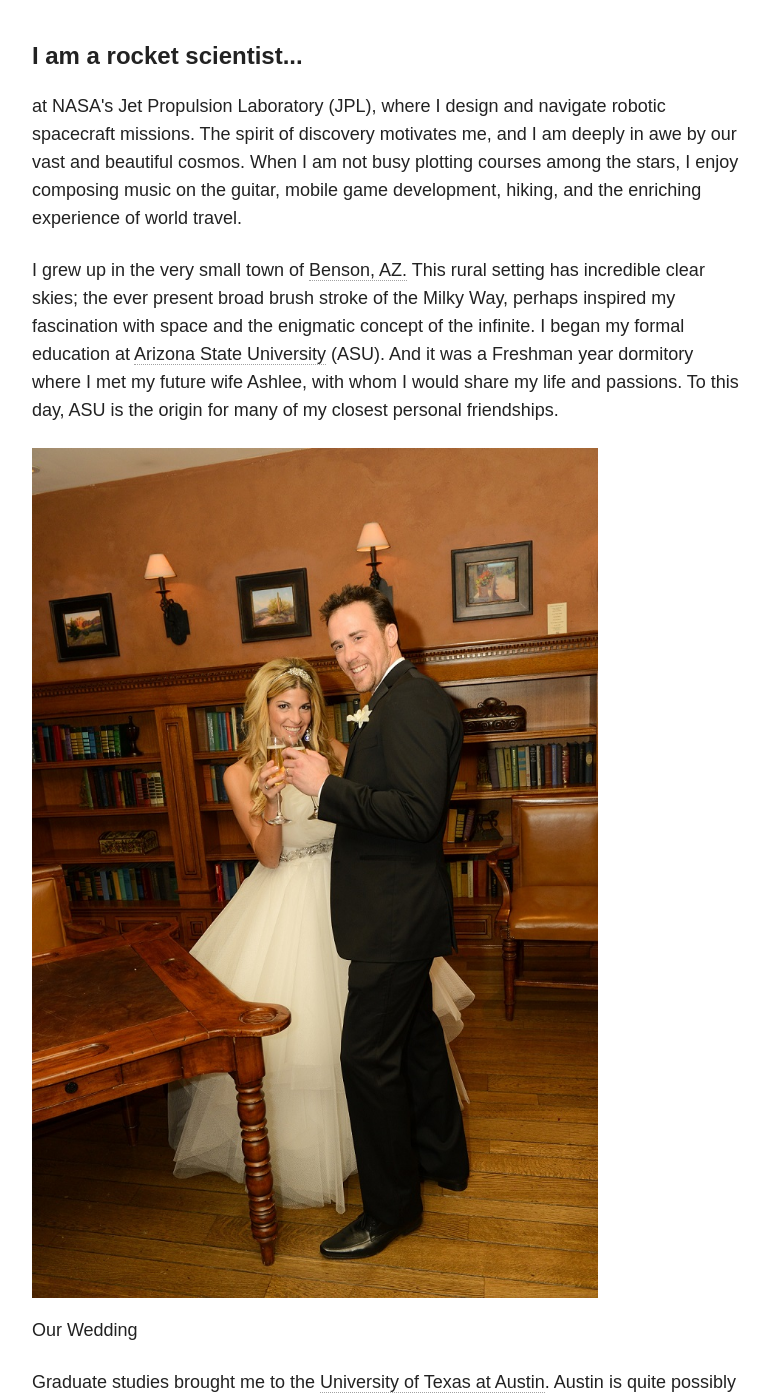
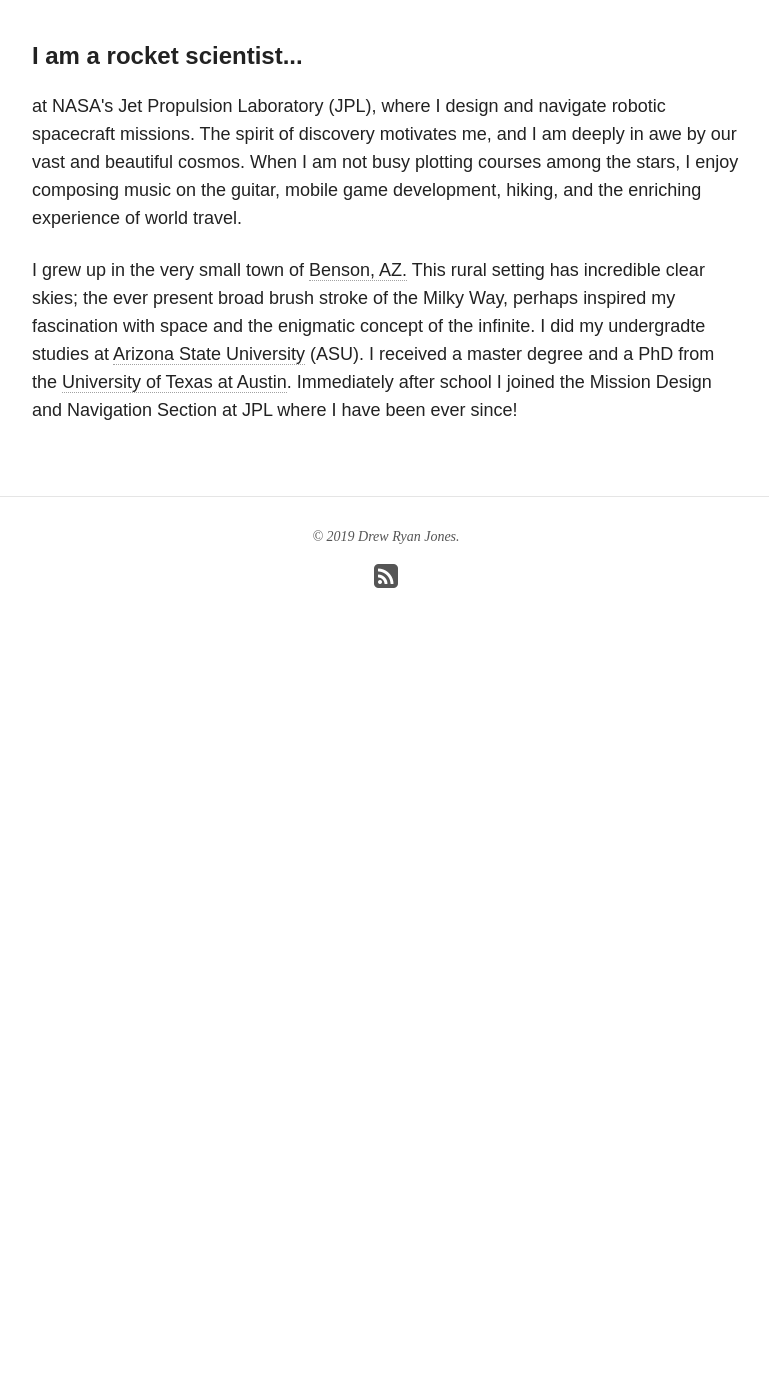
Before and after one commit to drewryanjones/drewryanjones.github.io, a Jekyll site: the page built from about/index.md, in a window 1280 px wide and 1400 px high, scrolled down 559 px. Shown: the whole window, without its empty margins (254-1023 px from the left). Built offline with Jekyll 4.4.1, drawn with Linux system fonts in a browser that asks for light colours; nearby versions of some CDN libraries; after the commit the page ends 1247 px from its top, so only the background shows below that; some of the changed text lies outside the part shown.

Commit message:
Update about me

```diff
--- a/about/index.md
+++ b/about/index.md
@@ -19,38 +19,11 @@ I grew up in the very small town of
 This rural setting has incredible clear skies; the
 ever present broad brush stroke of the Milky Way, perhaps
 inspired my fascination with space and the enigmatic concept of
-the infinite. I began my formal education at
+the infinite. I did my undergradte studies at
 <a href="http://www.asu.edu">Arizona State University</a> (ASU).
-And it was a Freshman year dormitory where I met
-my future wife Ashlee, with whom I would share my life and passions.
-To this day, ASU is the origin for many of my closest personal
-friendships.</p>
-</div>
-<div>
-<p>
-{% include image.html img="images/wedding.jpg" title="Wedding Picture" width="80%" caption="Our Wedding" %}
+I received a master degree and a PhD from the
+<a href="http://www.utexas.edu">University of Texas at Austin</a>.
+Immediately after school I joined the Mission Design and Navigation Section
+at JPL where I have been ever since!
 </p>
 </div>
-
-<div>
-<p>
-Graduate studies brought me to the
-<a href="http://www.utexas.edu">University of Texas at Austin</a>. Austin is
-quite possibly the coolest city in America. We sure enjoyed our time
-there, it is a lively and awesome place to call home.
-Ash and I returned to Arizona in 2013, to be married among friends and
-family.</p>
-<p>
-Currently, we live in the Los Angeles, California area with our two micro-mini golden-doodles.
-They are like the Austin, TX of dog breeds. We love them as our children,
-and enjoy taking them on outdoor adventures.
-Ash and I share a passion for world exploration, via travel.
-Here is a sampling of <a href="/travel">places we have been</a>.
-</p>
-</div>
-<div>
-{% include image.html img="images/sparky.jpg" title="Sparky" width="75%" caption="Sparky" %}
-</div>
-<div>
-{% include image.html img="images/harvey.jpg" title="Harvey" width="62%" caption="Harvey" %}
-</div>
```
